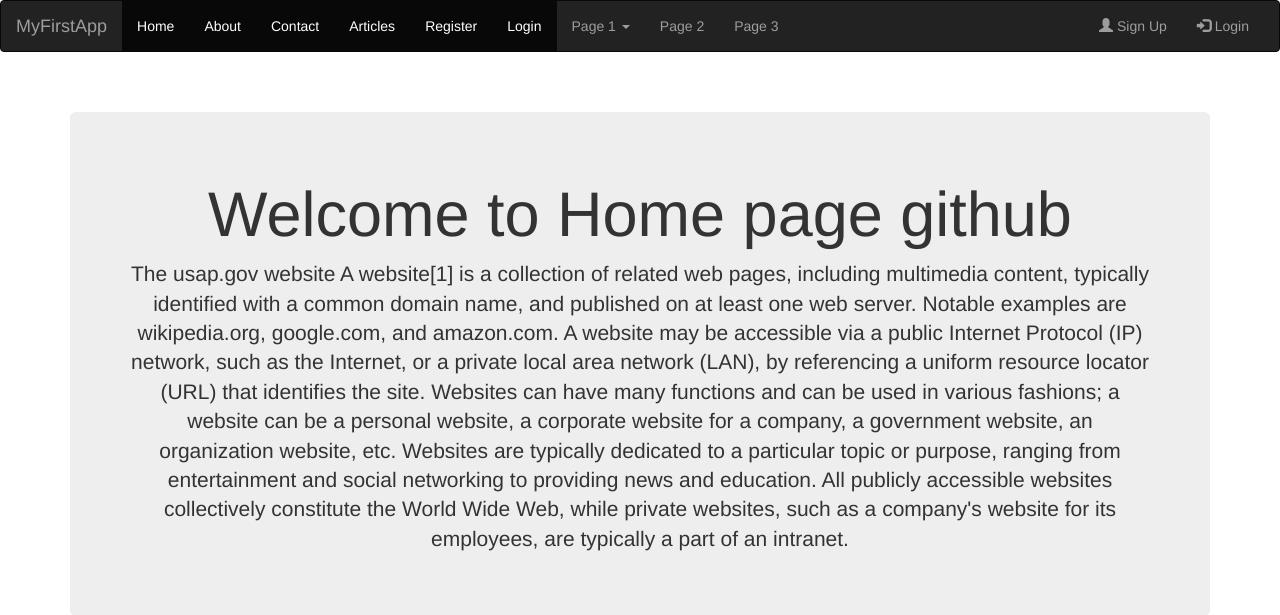
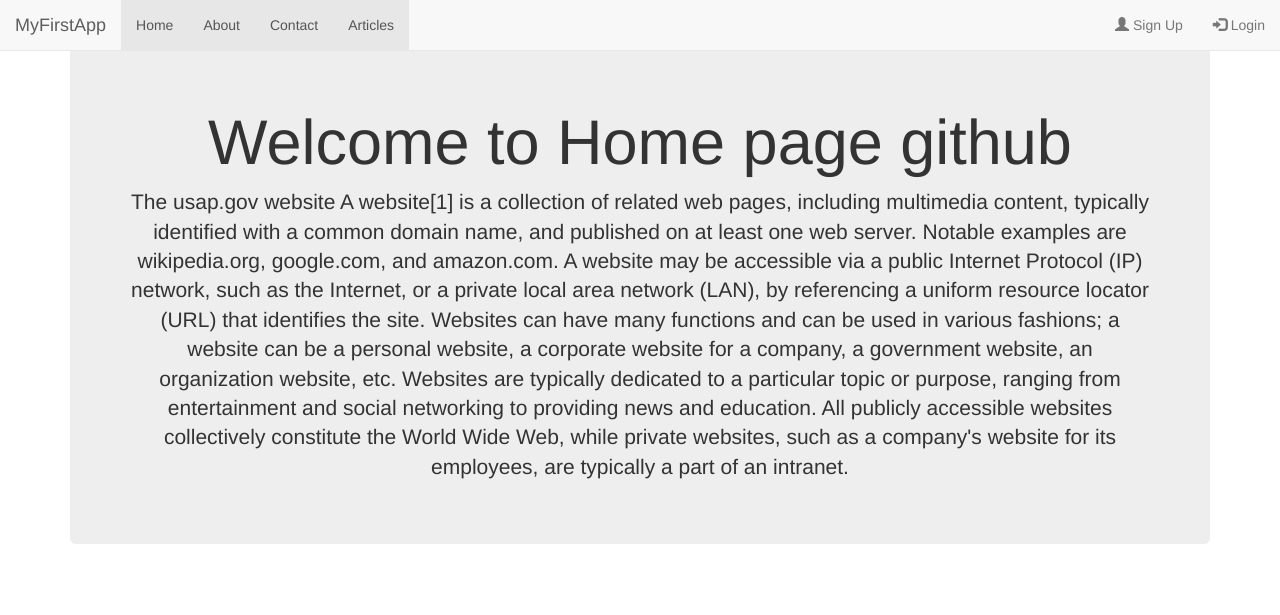
Before and after one commit to ManishSinghFartyal/FlaskHerokuMongoDB, a Flask app: page / in a window 1280 px wide. Shown: the top 615 px of the page. Run offline with Flask 2, Linux system fonts and the light colour scheme; some libraries are stand-ins or nearby versions.

Commit message:
Update _navbar.html

```diff
--- a/templates/_navbar.html
+++ b/templates/_navbar.html
@@ -42,7 +42,7 @@
 
 
 
-<nav class="navbar navbar-inverse">
+<nav class="navbar navbar-default navbar-light bg-light navbar-fixed-top shadow">
   <div class="container-fluid">
     <div class="navbar-header">
       <button type="button" class="navbar-toggle" data-toggle="collapse" data-target="#myNavbar">
@@ -58,22 +58,11 @@
          <li class="active"><a href="/about">About</a></li>
           <li class="active"><a href="/">Contact</a></li>
            <li class="active"><a href="/articles">Articles</a></li>
-            <li class="active"><a href="/register">Register</a></li>
-            <li class="active"><a href="/login">Login</a></li>
         <li class="dropdown">
-          <a class="dropdown-toggle" data-toggle="dropdown" href="#">Page 1 <span class="caret"></span></a>
-          <ul class="dropdown-menu">
-            <li><a href="#">Page 1-1</a></li>
-            <li><a href="#">Page 1-2</a></li>
-            <li><a href="#">Page 1-3</a></li>
-          </ul>
-        </li>
-        <li><a href="#">Page 2</a></li>
-        <li><a href="#">Page 3</a></li>
       </ul>
       <ul class="nav navbar-nav navbar-right">
-        <li><a href="#"><span class="glyphicon glyphicon-user"></span> Sign Up</a></li>
-        <li><a href="#"><span class="glyphicon glyphicon-log-in"></span> Login</a></li>
+        <li><a href="/register"><span class="glyphicon glyphicon-user"></span> Sign Up</a></li>
+        <li><a href="/login"><span class="glyphicon glyphicon-log-in"></span> Login</a></li>
       </ul>
     </div>
   </div>
```
